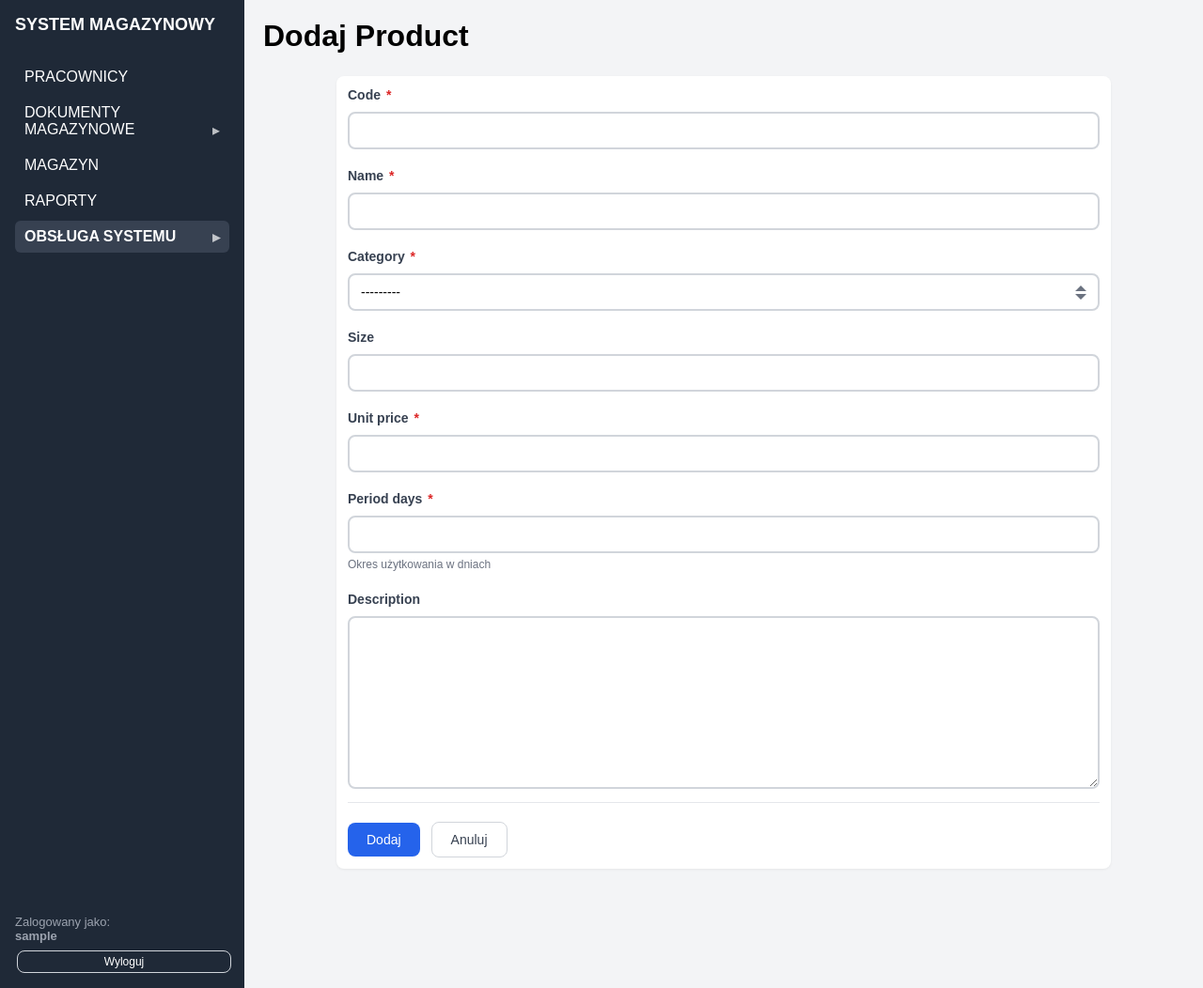
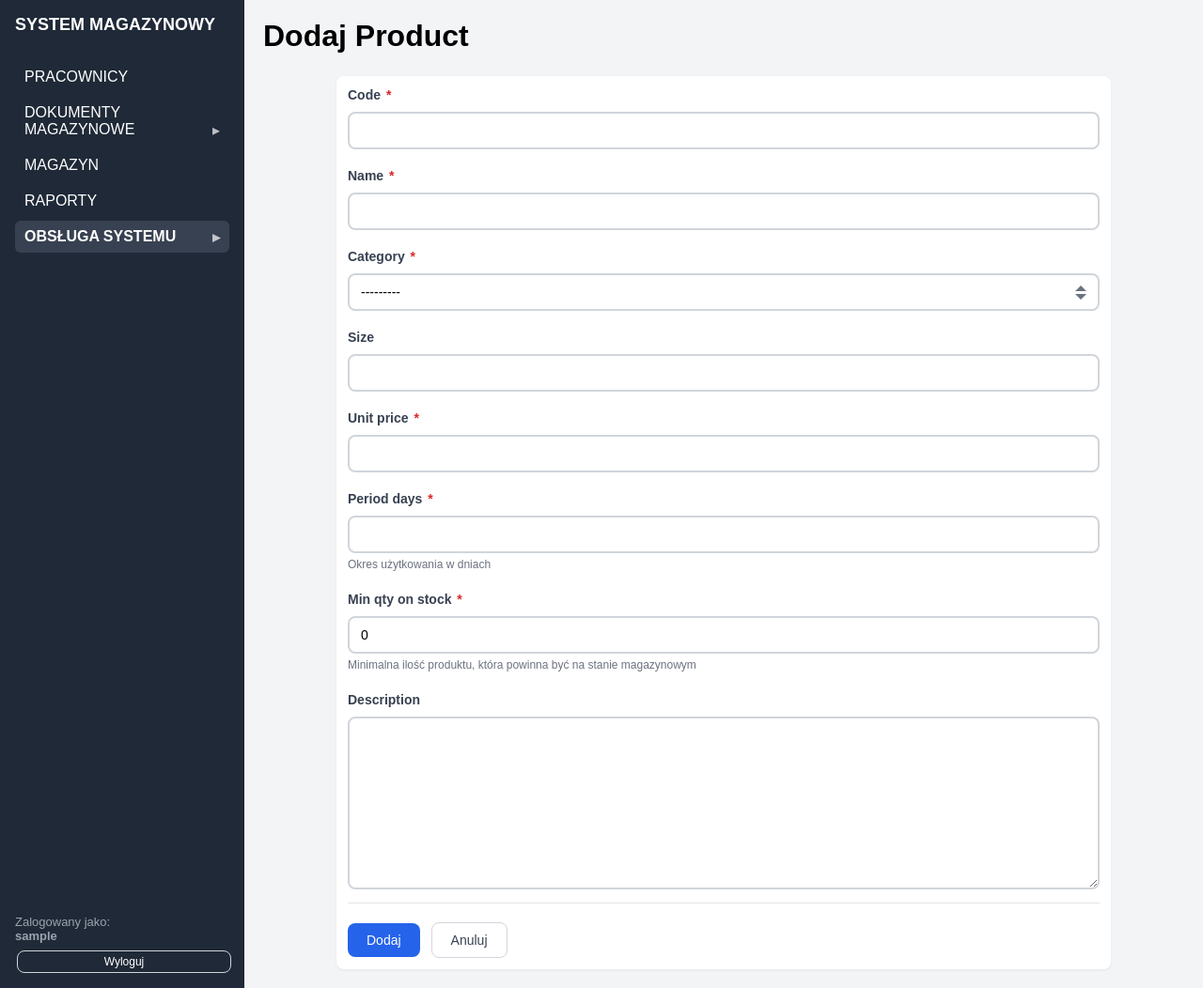
Before and after one commit to Ceva445/szafa, a Django app: page /core/product/add/ in a window 1280 px wide. Shown: the whole page at 94% size. Run offline with Django 5.2, Linux system fonts and the light colour scheme; the visitor is signed in with stand-in values (Sample User, id 1); data that the repository does not hold is empty.

Commit message:
Added feature 6

```diff
--- a/core/forms.py
+++ b/core/forms.py
@@ -37,6 +37,7 @@ class ProductForm(forms.ModelForm):
             "size",
             "unit_price",
             "period_days",
+            "min_qty_on_stock",
             "description",
         ]
 
--- a/core/models.py
+++ b/core/models.py
@@ -58,6 +58,7 @@ class Product(models.Model):
     category = models.ForeignKey(ProductCategory, on_delete=models.PROTECT)
     size = models.CharField(max_length=20, blank=True, null=True)
     unit_price = models.DecimalField(max_digits=10, decimal_places=2)
+    min_qty_on_stock = models.IntegerField(default=0, help_text="Minimalna ilość produktu, która powinna być na stanie magazynowym")
     period_days = models.IntegerField(help_text="Okres użytkowania w dniach")
     description = models.TextField(blank=True)
 
--- a/templates/core/product_list.html
+++ b/templates/core/product_list.html
@@ -26,6 +26,7 @@
         <th>Kategoria</th>
         <th>Cena</th>
         <th>Okres (dni)</th>
+        <th>Min ilość na stanie</th>
         <th>Akcje</th>
       </tr>
     </thead>
@@ -39,6 +40,7 @@
         <td>{{ product.category }}</td>
         <td>{{ product.unit_price }} zł</td>
         <td>{{ product.period_days }}</td>
+        <td>{{ product.min_qty_on_stock }}</td>
         <td class="actions">
           <a href="{% url 'core:product_update' product.id %}" class="btn small">✏️</a>
           <a href="{% url 'core:product_delete' product.id %}" class="btn small">🗑️</a>
```
Also changed, not shown: core/migrations/0002_product_min_qty_on_stock.py (added), core/migrations/0003_alter_product_min_qty_on_stock.py (added).
